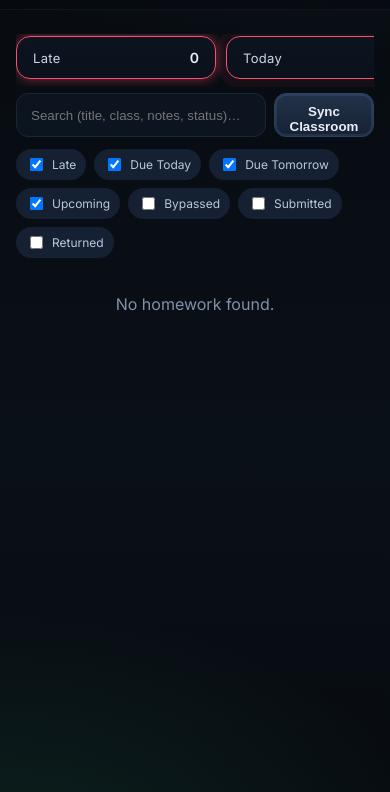
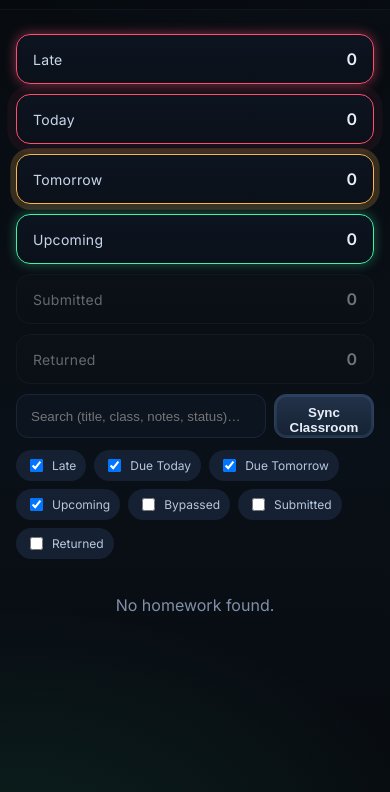
Before and after one commit to TheEuropean417/Homework, a plain HTML site: page index.html in a window 390 px wide. Shown: the part 52-844 px from the top of the page. Drawn offline with Linux system fonts and the light colour scheme; no server answers.

Commit message:
Update styles.css

```diff
--- a/assets/css/styles.css
+++ b/assets/css/styles.css
@@ -212,48 +212,21 @@ body{
 }
 .toast.show{display:flex}
 
-/* === MOBILE FIX: Status chips (Late/Today/Tomorrow/Upcoming/Submitted/Returned) === */
-/* Your current rule forces 6 columns → cramped on phones. We override it here.      */
+/* === MOBILE STACK: make status chips one-per-row ============================ */
+/* Overrides the fixed 6-col grid for .statrow                                  */
 
-/* Tablet-ish: 3 per row */
-@media (max-width: 900px){
-  .statusbar{ margin: 8px 0 6px; }
+@media (max-width: 680px){
+  .statusbar{ margin: 8px 0 10px; }
   .statrow{
     display: grid;
-    grid-template-columns: repeat(3, minmax(0, 1fr));
-    gap: 10px;
-  }
-  .stat{ padding: 12px 14px; }
-  .stat .label{ white-space: nowrap; }
-}
-
-/* Small phones: 2 per row */
-@media (max-width: 680px){
-  .statrow{
-    grid-template-columns: repeat(2, minmax(0, 1fr));
-    gap: 10px;
-  }
-}
-
-/* Very small phones: horizontal swipe with snap (keeps chips large & readable) */
-@media (max-width: 480px){
-  .statrow{
-    display: flex;
-    gap: 10px;
-    overflow-x: auto;
-    padding: 2px 2px 8px;
-    scroll-snap-type: x mandatory;
-    -webkit-overflow-scrolling: touch;
+    grid-template-columns: 1fr;   /* one per row */
+    gap: 10px;                    /* breathing room between chips */
   }
   .stat{
-    flex: 0 0 auto;
-    min-width: 200px;              /* comfortable width for titles + counts */
-    scroll-snap-align: start;
-    padding: 12px 16px;
+    padding: 14px 16px;           /* bigger touch target */
+    align-items: center;
+    justify-content: space-between;
   }
-  .stat .label{ font-size: 13px; }
-  .stat .count{ font-size: 14px; }
-  /* Hide scrollbar on mobile */
-  .statrow::-webkit-scrollbar{ display:none; }
-  .statrow{ scrollbar-width: none; }
+  .stat .label{ font-size: 14px; white-space: nowrap; }
+  .stat .count{ font-size: 16px; font-weight: 800; }
 }
```
